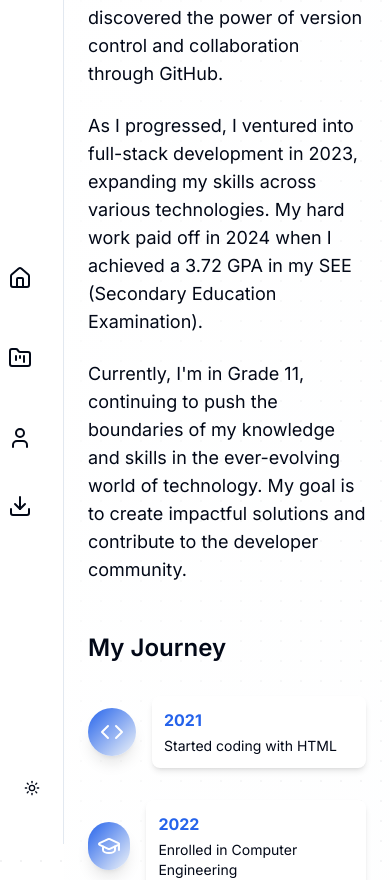
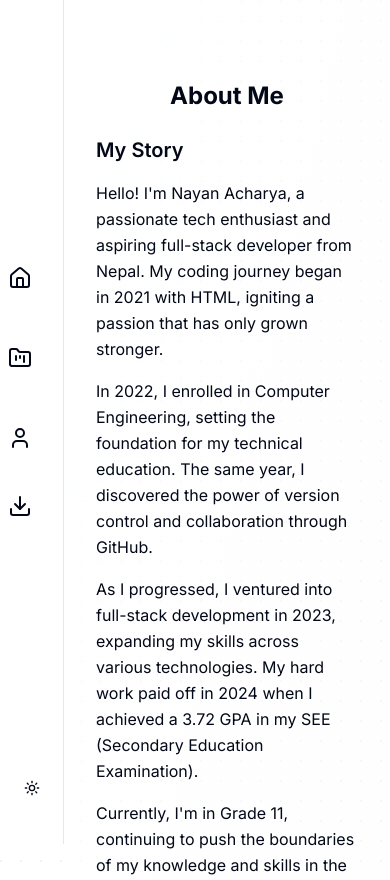
Before and after one commit to nayan135/nayan135Portfolio, a Next.js app: page /about in a window 390 px wide. Shown: the top 880 px of the page. Built offline with nearby package versions, Linux system fonts and the light colour scheme; no server answers.

Commit message:
mobile layout fixedd

```diff
--- a/app/about/page.tsx
+++ b/app/about/page.tsx
@@ -2,7 +2,7 @@ import { AboutSection } from "@/components/about-section"
 
 export default function AboutPage() {
   return (
-    <div className="h-screen flex items-center justify-center">
+    <div className=" flex items-center justify-center">
       <AboutSection />
     </div>
   )
--- a/app/layout.tsx
+++ b/app/layout.tsx
@@ -75,7 +75,7 @@ export const metadata = {
 
 export default function RootLayout({ children }: { children: React.ReactNode }) {
   // Get GTM ID from environment variable
-  const gtmId = process.env.NEXT_PUBLIC_GTM_ID || 'GTM-MTB58SV7'
+  const gtmId = process.env.NEXT_PUBLIC_GTM_ID ;
 
   return (
     <html lang="en">
--- a/components/about-section.tsx
+++ b/components/about-section.tsx
@@ -17,64 +17,64 @@ export function AboutSection() {
       initial={{ opacity: 0 }}
       animate={{ opacity: 1 }}
       transition={{ duration: 0.5 }}
-      className="p-6 md:p-12 bg-gradient-to-br from-background to-secondary/10 text-foreground w-full min-h-screen overflow-auto pt-8"
+      className="p-4 md:p-6 lg:p-12 bg-gradient-to-br from-background to-secondary/10 text-foreground w-full min-h-screen overflow-auto pt-16 md:pt-20 lg:pt-8"
     >
-      <div className="mt-10 max-w-7xl mx-auto">
+      <div className="mt-4 md:mt-6 lg:mt-10 max-w-7xl mx-auto px-2 sm:px-4">
         <motion.h2
           initial={{ y: -50, opacity: 0 }}
           animate={{ y: 0, opacity: 1 }}
           transition={{ delay: 0.2, duration: 0.5 }}
-          className="mt-8 md:mt-0 text-4xl md:text-5xl font-bold mb-8 text-center"
+          className="text-2xl sm:text-3xl md:text-4xl lg:text-5xl font-bold mb-6 md:mb-8 text-center px-4"
         >
           About Me
         </motion.h2>
-        <div className="grid grid-cols-1 lg:grid-cols-2 gap-12 items-start">
+        <div className="grid grid-cols-1 lg:grid-cols-2 gap-6 md:gap-8 lg:gap-12 items-start">
           <motion.div
             initial={{ x: -50, opacity: 0 }}
             animate={{ x: 0, opacity: 1 }}
             transition={{ delay: 0.3, duration: 0.5 }}
-            className="space-y-6"
+            className="space-y-4 md:space-y-6 px-2 sm:px-0"
           >
-            <h3 className="text-2xl font-semibold mb-4">My Story</h3>
-            <p className="text-lg">
+            <h3 className="text-xl md:text-2xl font-semibold mb-3 md:mb-4">My Story</h3>
+            <p className="text-base md:text-lg leading-relaxed">
               Hello! I'm Nayan Acharya, a passionate tech enthusiast and aspiring full-stack developer from Nepal. My
               coding journey began in 2021 with HTML, igniting a passion that has only grown stronger.
             </p>
-            <p className="text-lg">
+            <p className="text-base md:text-lg leading-relaxed">
               In 2022, I enrolled in Computer Engineering, setting the foundation for my technical education. The same
               year, I discovered the power of version control and collaboration through GitHub.
             </p>
-            <p className="text-lg">
+            <p className="text-base md:text-lg leading-relaxed">
               As I progressed, I ventured into full-stack development in 2023, expanding my skills across various
               technologies. My hard work paid off in 2024 when I achieved a 3.72 GPA in my SEE (Secondary Education
               Examination).
             </p>
-            <p className="text-lg">
+            <p className="text-base md:text-lg leading-relaxed">
               Currently, I'm in Grade 11, continuing to push the boundaries of my knowledge and skills in the
               ever-evolving world of technology. My goal is to create impactful solutions and contribute to the
               developer community.
             </p>
           </motion.div>
-          <motion.div className="lg:pl-8 lg:border-l-2 lg:border-gradient-to-b from-primary to-secondary">
-            <h3 className="text-2xl font-semibold mb-8">My Journey</h3>
-            <ul className="space-y-8">
+          <motion.div className="lg:pl-8 lg:border-l-2 lg:border-gradient-to-b from-primary to-secondary px-2 sm:px-0">
+            <h3 className="text-xl md:text-2xl font-semibold mb-6 md:mb-8">My Journey</h3>
+            <ul className="space-y-4 md:space-y-6 lg:space-y-8">
               {journeyItems.map((item, index) => (
                 <motion.li
                   key={index}
                   initial={{ x: 50, opacity: 0 }}
                   animate={{ x: 0, opacity: 1 }}
                   transition={{ delay: 0.8 + index * 0.1, duration: 0.5 }}
-                  className="flex items-center"
+                  className="flex items-start sm:items-center"
                 >
                   <motion.div
                     whileHover={{ scale: 1.1 }}
-                    className="w-12 h-12 flex items-center justify-center bg-gradient-to-br from-primary to-secondary rounded-full mr-4 z-10 shadow-lg"
+                    className="w-8 h-8 sm:w-10 sm:h-10 md:w-12 md:h-12 flex items-center justify-center bg-gradient-to-br from-primary to-secondary rounded-full mr-2 sm:mr-3 md:mr-4 z-10 shadow-lg flex-shrink-0 mt-1 sm:mt-0"
                   >
-                    <item.icon className="w-6 h-6 text-background" />
+                    <item.icon className="w-4 h-4 sm:w-5 sm:h-5 md:w-6 md:h-6 text-background" />
                   </motion.div>
-                  <div className="bg-card bg-opacity-80 p-3 rounded-lg flex-grow shadow-md backdrop-blur-sm">
-                    <span className="font-bold text-primary">{item.year}</span>
-                    <p className="text-sm mt-1">{item.event}</p>
+                  <div className="bg-card bg-opacity-80 p-2 md:p-3 rounded-lg flex-grow shadow-md backdrop-blur-sm">
+                    <span className="font-bold text-primary text-sm md:text-base">{item.year}</span>
+                    <p className="text-xs md:text-sm mt-1">{item.event}</p>
                   </div>
                 </motion.li>
               ))}
--- a/components/main-section.tsx
+++ b/components/main-section.tsx
@@ -98,20 +98,20 @@ export function MainSection({ personalInfo }: MainSectionProps) {
           initial={{ opacity: 0, y: 20 }}
           animate={{ opacity: 1, y: 0 }}
           transition={{ duration: 0.5 }}
-          className="relative overflow-hidden min-h-[calc(100vh-80px)]"
+          className="relative overflow-hidden min-h-screen py-8 md:py-16"
         >
           <div className="absolute inset-0 bg-pattern" />
 
-          <div className="container mx-auto px-4 h-screen flex items-center">
-            <div className="grid grid-cols-1 lg:grid-cols-2 gap-12 items-center relative z-10">
+          <div className="container mx-auto px-4 md:px-6 lg:px-8 flex items-center min-h-[calc(100vh-4rem)]">
+            <div className="grid grid-cols-1 lg:grid-cols-2 gap-8 md:gap-12 items-center relative z-10 w-full">
               <motion.div
                 initial={{ opacity: 0, x: -20 }}
                 animate={{ opacity: 1, x: 0 }}
                 transition={{ delay: 0.2 }}
-                className="space-y-6"
+                className="space-y-4 md:space-y-6 order-last lg:order-first"
               >
-                <h2 className="text-lg font-medium text-primary">Welcome to my portfolio</h2>
-                <h1 className="text-5xl md:text-6xl font-bold tracking-tight">
+                <h2 className="text-sm md:text-lg font-medium text-primary">Welcome to my portfolio</h2>
+                <h1 className="text-3xl sm:text-4xl md:text-5xl lg:text-6xl font-bold tracking-tight leading-tight">
                   Hey there! I'm{" "}
                   <motion.span
                     className="text-primary"
@@ -124,16 +124,16 @@ export function MainSection({ personalInfo }: MainSectionProps) {
                     {displayedName}
                   </motion.span>
                 </h1>
-                <div className="h-12">
-                  <p className="text-xl md:text-2xl text-muted-foreground">
+                <div className="h-8 md:h-12">
+                  <p className="text-lg md:text-xl lg:text-2xl text-muted-foreground">
                     A <span className="text-primary font-medium">{displayedRole}</span>
                     <span className="animate-blink text-primary">|</span>
                   </p>
                 </div>
-                <p className="text-lg text-muted-foreground">
+                <p className="text-base md:text-lg text-muted-foreground leading-relaxed">
                   {personalInfo?.bio || "I build responsive, accessible, and performant web applications using Next.js, React, and TypeScript."}
                 </p>
-                <div className="flex flex-col sm:flex-row gap-4">
+                <div className="flex flex-col sm:flex-row gap-3 md:gap-4">
                   <Button size="lg" className="group" asChild>
                     <Link
                       href="/projects"
@@ -193,9 +193,9 @@ export function MainSection({ personalInfo }: MainSectionProps) {
                 initial={{ opacity: 0, x: 20 }}
                 animate={{ opacity: 1, x: 0 }}
                 transition={{ delay: 0.4 }}
-                className="relative"
+                className="relative mt-8 lg:mt-0 order-first lg:order-last"
               >
-                <div className="relative aspect-[4/5] w-full max-w-md mx-auto">
+                <div className="relative aspect-[4/5] w-full max-w-sm md:max-w-md mx-auto">
                   <div className="absolute inset-0 bg-gradient-to-br from-primary/20 to-secondary/20 rounded-2xl -rotate-6 transform-gpu" />
                   <Image
                     src={avatar}
```
